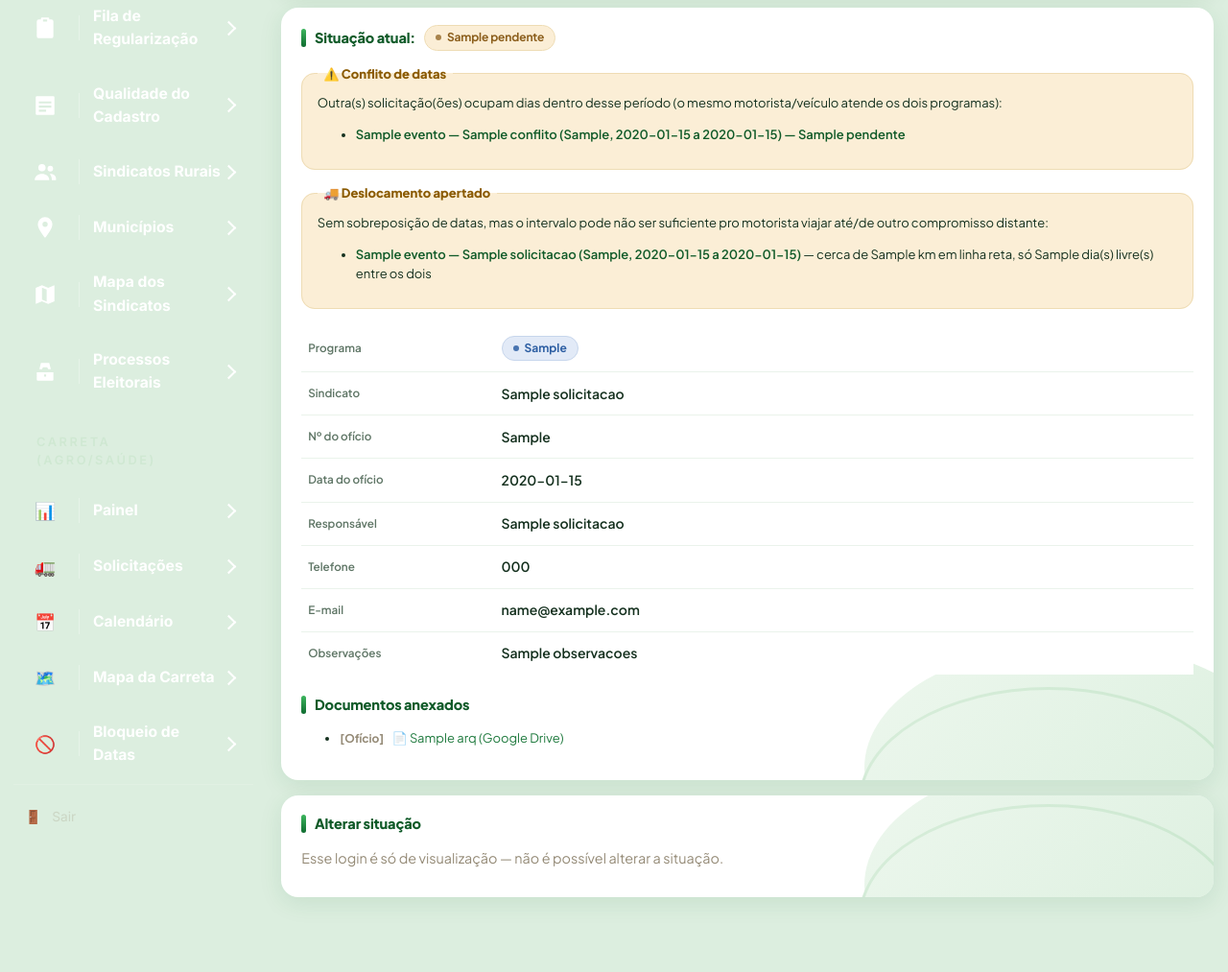
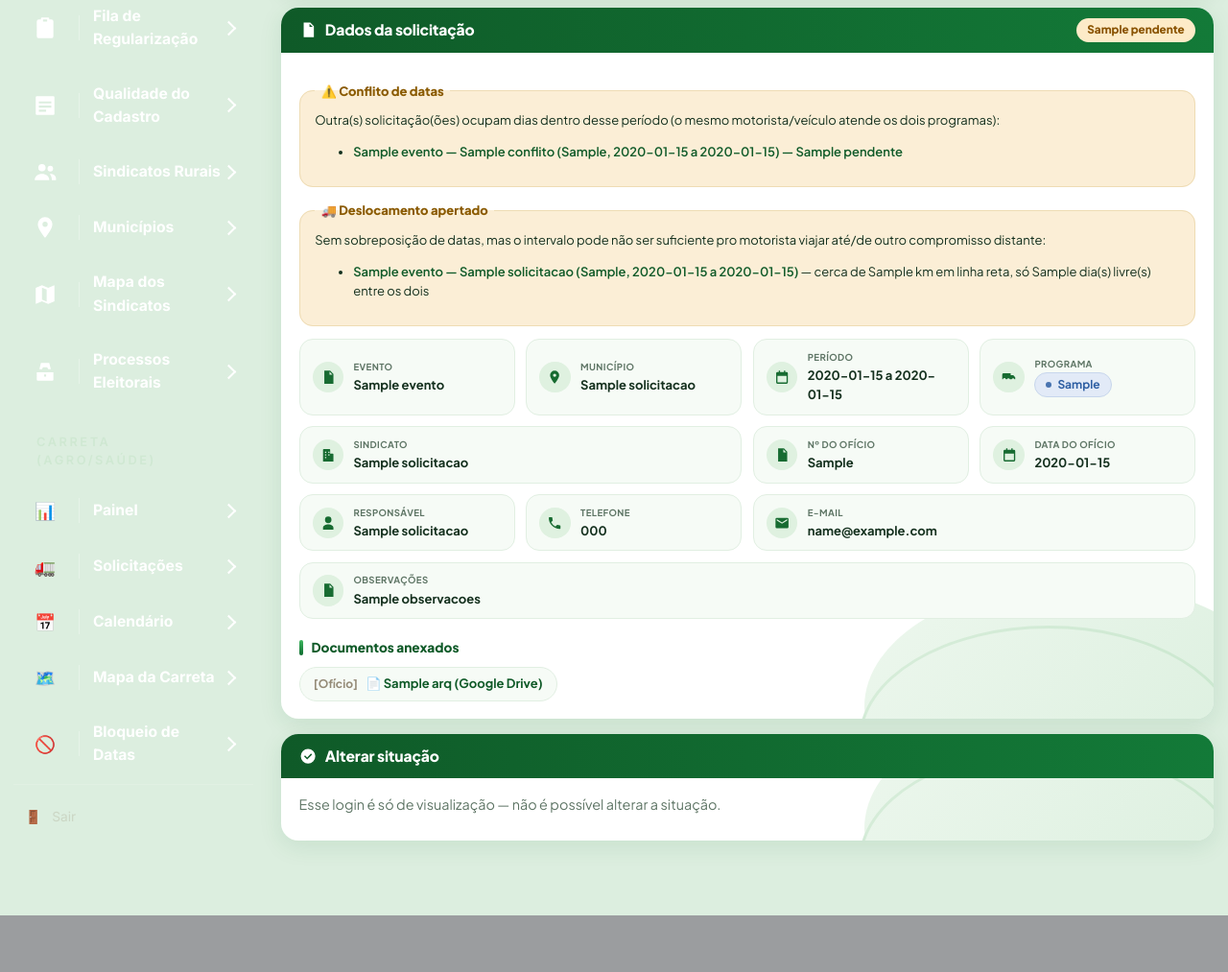
Before and after one commit to Ciiagro/adesoes_ps, a Flask app: template templates/admin_carreta_detalhe.html in a window 1280 px wide. Shown: the part 898-1911 px from the top of the page at 96% size. After the commit the page ends 1852 px from the top, so only its background shows below. Run offline with Flask 3, Linux system fonts and the light colour scheme; the template is opened without the code that fills it: most values are stand-ins (such as "Sample title", 1, 10 or a date in 2020); parts of the project's set-up code (start-up, migrations or seed data) failed here and were passed over.

Commit message:
Carreta: detalhe da solicitação com faixas verdes e cartões
Co-Authored-By: Claude Sonnet 5.5 <noreply@anthropic.com>
Claude-Session: https://claude.ai/code/session_013WiFmTFBSHNbMVvWrPcRVB

```diff
--- a/templates/admin_carreta_detalhe.html
+++ b/templates/admin_carreta_detalhe.html
@@ -23,6 +23,35 @@
 {% block admin_content %}
 {{ cr_form_css() }}
 <div class="cf">
+<style>
+  .cf .dt-bar{display:flex;align-items:center;gap:.7em;background:linear-gradient(90deg,#0F5A28,#137A38);color:#fff;padding:.85em 1.4em;position:relative;z-index:1}
+  .cf .dt-bar h2{margin:0 !important;color:#fff !important;font-size:1.2em !important}
+  .cf .dt-bar h2::before{display:none !important}
+  .cf .dt-bar svg{width:1.4em;height:1.4em;fill:#fff;flex:none}
+  .cf .dt-bar .esp{flex:1}
+  .cf .dt-corpo{padding:1.2em 1.4em 1.4em}
+  .cf .dt-grid{display:grid;grid-template-columns:repeat(4,minmax(0,1fr));gap:.9em;margin-top:.4em}
+  .cf .dt-it{display:flex;align-items:center;gap:.8em;background:#F6FBF6;border:1px solid #E1EFE2;border-radius:14px;padding:.8em 1em;min-width:0}
+  .cf .dt-it.s2{grid-column:span 2}.cf .dt-it.s4{grid-column:1/-1}
+  .cf .dt-ic{flex:none;width:2.5em;height:2.5em;border-radius:50%;background:#DFF1E0;display:grid;place-items:center}
+  .cf .dt-ic svg{width:1.25em;height:1.25em;fill:#176B31}
+  .cf .dt-it .l{font-size:.74em;font-weight:700;color:#5E7565;text-transform:uppercase;letter-spacing:.04em}
+  .cf .dt-it .v{font-weight:700;color:#14301E;overflow-wrap:anywhere;margin-top:.1em}
+  .cf .dt-sub{display:flex;align-items:center;gap:.6em;font-size:1.05em;font-weight:800;color:#0F5A28;margin:1.4em 0 .7em}
+  .cf .dt-sub::before{content:"";width:.35em;height:1.2em;border-radius:6px;background:linear-gradient(#3DB65E,#0F6B30)}
+  .cf .dt-docs{list-style:none;padding:0;margin:0;display:flex;flex-wrap:wrap;gap:.6em}
+  .cf .dt-docs li{background:#F6FBF6;border:1px solid #E1EFE2;border-radius:999px;padding:.5em 1.1em}
+  .cf .dt-docs a{color:#0F5A28;font-weight:700}
+  .cf .dt-form{display:flex;gap:1em;flex-wrap:wrap;margin-bottom:1em}
+  .cf .dt-form label{flex:1 1 18em;max-width:none !important;margin:0 !important}
+  .cf .dt-card .vazio{color:#5E7565}
+  .cr-sit{display:inline-flex;align-items:center;gap:.35em;border-radius:999px;padding:.3em 1em;font-weight:800;font-size:.9em}
+  .cr-sit.ap{background:#CFEFC5;color:#1B6E2E}.cr-sit.re{background:#D6EAFB;color:#1F5FA8}.cr-sit.pe{background:#FDEBC8;color:#8A5300}.cr-sit.ca{background:#FFD9D6;color:#C62828}
+  @media (max-width:1100px){.cf .dt-grid{grid-template-columns:repeat(2,minmax(0,1fr))}.cf .dt-it.s2{grid-column:span 2}}
+</style>
+{% macro it(rotulo, icone, cls='') -%}
+<div class="dt-it {{ cls }}"><div class="dt-ic"><svg viewBox="0 0 24 24"><path d="{{ icone }}"/></svg></div><div style="min-width:0"><div class="l">{{ rotulo }}</div><div class="v">{{ caller() }}</div></div></div>
+{%- endmacro %}
 <a class="link-voltar" href="{{ url_for('admin_carreta') }}">← Voltar para a lista</a>
 {% call cr_head('Detalhe da solicitação', solicitacao.evento ~ ' — ' ~ solicitacao.municipio_nome ~ ' — ' ~ solicitacao.data_inicio.strftime('%d/%m/%Y') ~ ' a ' ~ solicitacao.data_fim.strftime('%d/%m/%Y')) %}{% endcall %}
 {% if pode_editar_carreta %}<div class="cr-barra"><a class="cr-btn" href="{{ url_for('admin_carreta_editar', solicitacao_id=solicitacao.id) }}">Editar</a></div>{% endif %}
@@ -51,14 +80,10 @@
 </div>
 {% endif %}
 
-<div class="secao-card" style="margin-bottom:16px;">
-  <h2>Situação atual:
-    <span class="badge {% if solicitacao.status == 'aprovada' %}concluida{% elif solicitacao.status == 'realizada' %}realizada{% elif solicitacao.status == 'recusada' %}rascunho{% else %}aguardando{% endif %}">
-      {{ status_label.get(solicitacao.status, solicitacao.status) }}
-    </span>
-  </h2>
-
-  {% if solicitacao.status == 'recusada' and solicitacao.motivo_recusa %}
+<div class="secao-card dt-card" style="padding:0;margin-bottom:16px;">
+  <div class="dt-bar"><svg viewBox="0 0 24 24"><path d="M6 2h9l5 5v15H6V2zm8 1.5V8h4.5L14 3.5zM9 12h8v1.6H9V12zm0 3.5h8v1.6H9v-1.6z"/></svg><h2>Dados da solicitação</h2><span class="esp"></span><span class="cr-sit {% if solicitacao.status == 'aprovada' %}ap{% elif solicitacao.status == 'realizada' %}re{% elif solicitacao.status == 'recusada' %}ca{% else %}pe{% endif %}">{% if solicitacao.status == 'aprovada' %}✓ {% endif %}{{ status_label.get(solicitacao.status, solicitacao.status) }}</span></div>
+  <div class="dt-corpo">
+{% if solicitacao.status == 'recusada' and solicitacao.motivo_recusa %}
   <p style="color:var(--danger);">Motivo: {{ solicitacao.motivo_recusa }}</p>
   {% endif %}
 
@@ -91,22 +116,23 @@
   </fieldset>
   {% endif %}
 
-  <table class="kv" style="margin-top:16px;">
-    <tbody>
-      <tr><td style="width:200px;color:var(--ink-faint);">Programa</td><td><span class="badge-programa {{ 'agro' if solicitacao.tipo_recurso == 'carreta_agro' else 'saude' }}">{{ tipos_recurso.get(solicitacao.tipo_recurso, solicitacao.tipo_recurso) }}</span></td></tr>
-      <tr><td style="color:var(--ink-faint);">Sindicato</td><td>{{ solicitacao.sindicato_nome or '—' }}</td></tr>
-      <tr><td style="color:var(--ink-faint);">Nº do ofício</td><td>{{ solicitacao.numero_oficio or '—' }}</td></tr>
-      <tr><td style="color:var(--ink-faint);">Data do ofício</td><td>{{ solicitacao.data_oficio.strftime('%d/%m/%Y') if solicitacao.data_oficio else '—' }}</td></tr>
-      <tr><td style="color:var(--ink-faint);">Responsável</td><td>{{ solicitacao.responsavel_nome or '—' }}</td></tr>
-      <tr><td style="color:var(--ink-faint);">Telefone</td><td>{{ solicitacao.responsavel_telefone or '—' }}</td></tr>
-      <tr><td style="color:var(--ink-faint);">E-mail</td><td>{{ solicitacao.responsavel_email or '—' }}</td></tr>
-      <tr><td style="color:var(--ink-faint);">Observações</td><td>{{ solicitacao.observacoes or '—' }}</td></tr>
-    </tbody>
-  </table>
 
-  <h2 style="margin-top:1.4em;">Documentos anexados</h2>
+    <div class="dt-grid">
+      {% call it('Evento', 'M6 2h9l5 5v15H6V2zm8 1.5V8h4.5L14 3.5zM9 12h8v1.6H9V12zm0 3.5h8v1.6H9v-1.6z', '') %}{{ solicitacao.evento }}{% endcall %}
+      {% call it('Município', 'M12 2a7 7 0 0 0-7 7c0 5.2 7 13 7 13s7-7.8 7-13a7 7 0 0 0-7-7zm0 9.5a2.5 2.5 0 1 1 0-5 2.5 2.5 0 0 1 0 5z', '') %}{{ solicitacao.municipio_nome }}{% endcall %}
+      {% call it('Período', 'M7 2v2H5a2 2 0 0 0-2 2v14a2 2 0 0 0 2 2h14a2 2 0 0 0 2-2V6a2 2 0 0 0-2-2h-2V2h-2v2H9V2H7zm12 8v10H5V10h14z', '') %}{{ solicitacao.data_inicio.strftime('%d/%m/%Y') }} a {{ solicitacao.data_fim.strftime('%d/%m/%Y') }}{% endcall %}
+      {% call it('Programa', 'M3 6h11v9h-1.2a2.5 2.5 0 0 0-4.6 0H6.7a2.5 2.5 0 0 0-4.7 0H1V8a2 2 0 0 1 2-2zm11 3h4l3 3v3h-1a2.5 2.5 0 0 0-4.5 0H14V9z', '') %}<span class="badge-programa {{ 'agro' if solicitacao.tipo_recurso == 'carreta_agro' else 'saude' }}">{{ tipos_recurso.get(solicitacao.tipo_recurso, solicitacao.tipo_recurso) }}</span>{% endcall %}
+      {% call it('Sindicato', 'M4 22V4a1 1 0 0 1 1-1h9a1 1 0 0 1 1 1v6h4a1 1 0 0 1 1 1v11H4zm3-15v2h2V7H7zm0 4v2h2v-2H7zm0 4v2h2v-2H7zm5-8v2h2V7h-2zm0 4v2h2v-2h-2z', 's2') %}{{ solicitacao.sindicato_nome or '—' }}{% endcall %}
+      {% call it('Nº do ofício', 'M6 2h9l5 5v15H6V2zm8 1.5V8h4.5L14 3.5zM9 12h8v1.6H9V12zm0 3.5h8v1.6H9v-1.6z', '') %}{{ solicitacao.numero_oficio or '—' }}{% endcall %}
+      {% call it('Data do ofício', 'M7 2v2H5a2 2 0 0 0-2 2v14a2 2 0 0 0 2 2h14a2 2 0 0 0 2-2V6a2 2 0 0 0-2-2h-2V2h-2v2H9V2H7zm12 8v10H5V10h14z', '') %}{{ solicitacao.data_oficio.strftime('%d/%m/%Y') if solicitacao.data_oficio else '—' }}{% endcall %}
+      {% call it('Responsável', 'M12 12a5 5 0 1 0 0-10 5 5 0 0 0 0 10zm0 2c-4 0-8 2-8 5v3h16v-3c0-3-4-5-8-5z', '') %}{{ solicitacao.responsavel_nome or '—' }}{% endcall %}
+      {% call it('Telefone', 'M6.6 10.8a15 15 0 0 0 6.6 6.6l2.2-2.2a1 1 0 0 1 1-.25c1.1.37 2.3.57 3.6.57a1 1 0 0 1 1 1V20a1 1 0 0 1-1 1A17 17 0 0 1 3 4a1 1 0 0 1 1-1h3.5a1 1 0 0 1 1 1c0 1.3.2 2.5.57 3.6a1 1 0 0 1-.25 1l-2.2 2.2z', '') %}{{ solicitacao.responsavel_telefone or '—' }}{% endcall %}
+      {% call it('E-mail', 'M20 4H4a2 2 0 0 0-2 2v12a2 2 0 0 0 2 2h16a2 2 0 0 0 2-2V6a2 2 0 0 0-2-2zm0 4-8 5-8-5V6l8 5 8-5v2z', 's2') %}{{ solicitacao.responsavel_email or '—' }}{% endcall %}
+      {% call it('Observações', 'M6 2h9l5 5v15H6V2zm8 1.5V8h4.5L14 3.5zM9 12h8v1.6H9V12zm0 3.5h8v1.6H9v-1.6z', 's4') %}{{ solicitacao.observacoes or '—' }}{% endcall %}
+    </div>
+    <div class="dt-sub">Documentos anexados</div>
   {% if solicitacao.arquivos %}
-  <ul>
+  <ul class="dt-docs">
     {% for arq in solicitacao.arquivos %}
     <li>
       <span style="display:inline-block;font-size:.75rem;font-weight:700;color:var(--ink-faint);margin-right:6px;">[{{ CATEGORIA_ARQUIVO_LABEL.get(arq.categoria, 'Ofício') }}]</span>
@@ -123,12 +149,16 @@
   {% else %}
   <p class="vazio">Nenhum arquivo anexado.</p>
   {% endif %}
+
+  </div>
 </div>
 
-<div class="secao-card">
-  <h2>Alterar situação</h2>
+<div class="secao-card dt-card" style="padding:0;">
+  <div class="dt-bar"><svg viewBox="0 0 24 24"><path d="M12 2a10 10 0 1 0 0 20 10 10 0 0 0 0-20zm-1.2 14.5L6.5 12.2l1.4-1.4 2.9 2.9 5.3-5.3 1.4 1.4-6.7 6.7z"/></svg><h2>Alterar situação</h2></div>
+  <div class="dt-corpo">
   {% if pode_editar_carreta %}
   <form method="post" action="{{ url_for('admin_carreta_status', solicitacao_id=solicitacao.id) }}" id="form-alterar-status">
+    <div class="dt-form">
     <label style="display:block;max-width:340px;margin-bottom:14px;">
       <span class="rot" style="display:block;margin-bottom:5px;">Seu nome</span>
       <input type="text" name="alterado_por" style="width:100%;padding:9px 11px;border:1px solid var(--line);border-radius:9px;">
@@ -137,6 +167,7 @@
       <span class="rot" style="display:block;margin-bottom:5px;">Motivo do cancelamento <span id="motivo-recusa-obrigatorio" style="display:none;color:var(--danger);font-weight:700;">* obrigatório</span></span>
       <input type="text" name="motivo_recusa" id="input-motivo-recusa" style="width:100%;padding:9px 11px;border:1px solid var(--line);border-radius:9px;">
     </label>
+    </div>
     <div style="display:flex;gap:10px;flex-wrap:wrap;">
       <button type="submit" name="status" value="aprovada">✅ Aprovar</button>
       {% if solicitacao.status in ('aprovada', 'realizada') %}
@@ -153,6 +184,7 @@
   {% else %}
   <p class="vazio">Esse login é só de visualização — não é possível alterar a situação.</p>
   {% endif %}
+  </div>
 </div>
 
 {% if pode_editar_carreta %}
```
